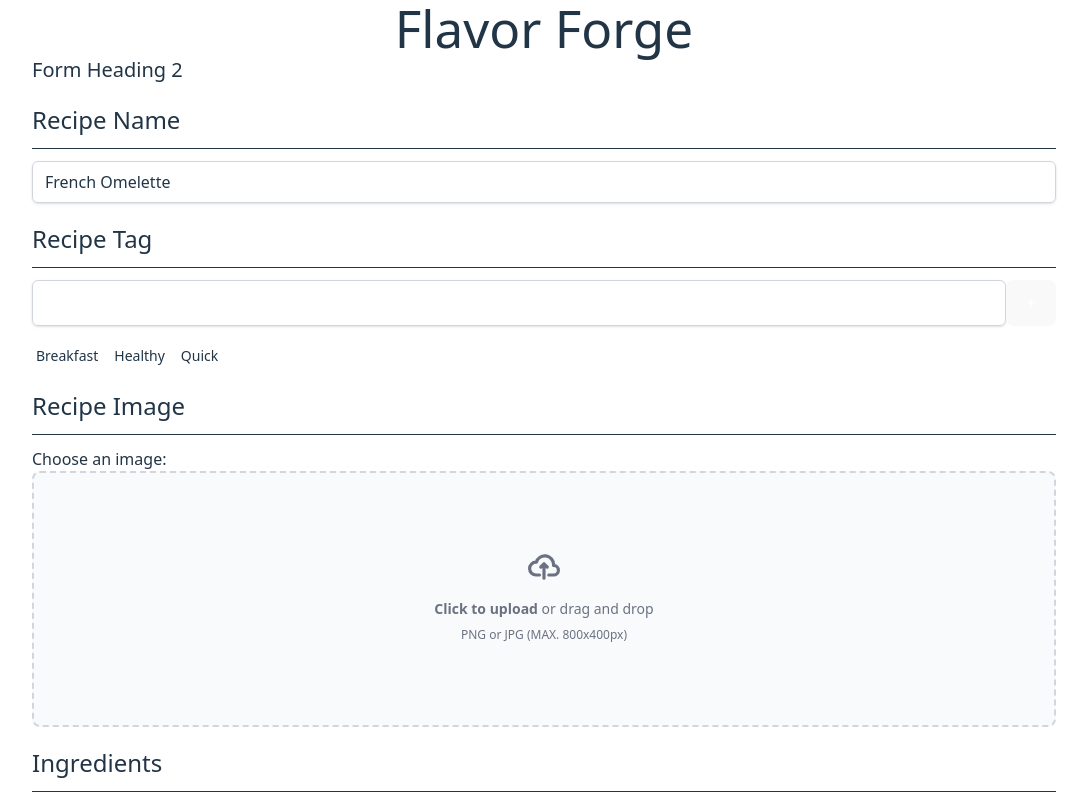
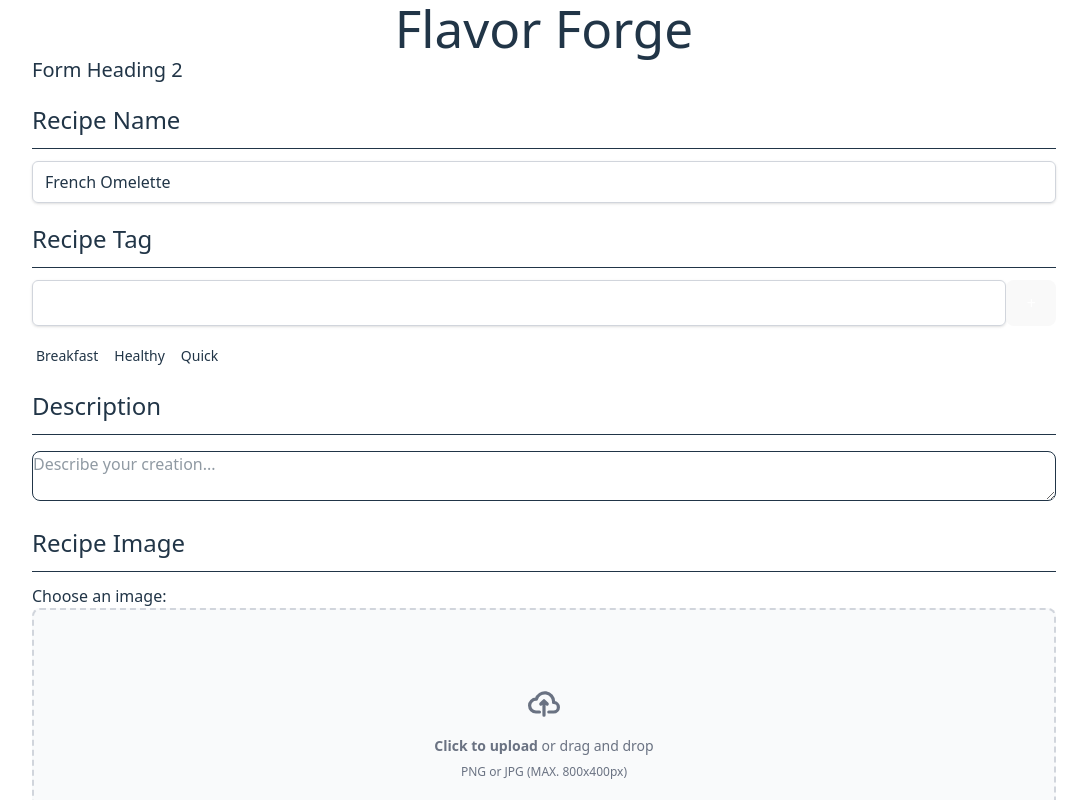
Before and after one commit to Thiettan/flavor-forge, a React (Vite) app: page / in a window 1280 px wide. Shown: the top 800 px of the page, without its empty margins (96-1183 px from the left). Built offline with nearby package versions, Linux system fonts and the light colour scheme.

Commit message:
added description input

```diff
--- a/src/App.jsx
+++ b/src/App.jsx
@@ -1,6 +1,7 @@
-import { useState } from "react";
+import { useState, useEffect } from "react";
 import AddBtn from "./components/AddBtn";
 import RecipeNameInput from "./components/RecipeNameInput";
+import RecipeDescriptionInput from "./components/RecipeDescriptionInput";
 import RecipeTagInput from "./components/RecipeTagInput";
 import RecipeImgInput from "./components/RecipeImgInput";
 import IngredientInput from "./components/IngredientInput";
@@ -20,9 +21,14 @@ import testDirectionData from "./data/recipe-directions-test.json";
 function App() {
   const [name, setName] = useState("French Omelette");
   const [tag, setTag] = useState(testTagData);
+  const [description, setDescription] = useState("");
   const [image, setImage] = useState(null);
   const [ingredients, setIngredients] = useState(testIngredientData);
   const [directions, setDirections] = useState(testDirectionData);
+
+  useEffect(() => {
+    console.log("Ingredients state updated:", ingredients);
+  }, [ingredients]);
 
   const handleSaveRecipe = () => {
     //insert form validation here
@@ -35,6 +41,7 @@ function App() {
     const compiledRecipe = {
       name: name.trim(),
       tag: trimArray(tag), // trimmed array of tag strings
+      description: description,
       ingredients: ingredients,
       directions: directions,
       image: image,
@@ -65,6 +72,11 @@ function App() {
     setTag([...tag, newTag]);
   }
 
+  function handleAddDescription(e, newDescription) {
+    e.preventDefault();
+    setDescription(newDescription);
+  }
+
   function handleAddImage(e, newImg) {
     e.preventDefault();
     setImage(newImg);
@@ -91,6 +103,11 @@ function App() {
 
           <RecipeTagInput tag={tag} handleAddTag={handleAddTag} />
 
+          <RecipeDescriptionInput
+            description={description}
+            handleAddDescription={handleAddDescription}
+          />
+
           <RecipeImgInput image={image} handleAddImage={handleAddImage} />
 
           <IngredientInput
--- /dev/null
+++ b/src/components/RecipeDescriptionInput.jsx
@@ -0,0 +1,24 @@
+const RecipeDescriptionInput = ({ description, handleAddDescription }) => {
+  return (
+    <div className="mb-5">
+      <h3 className="text-2xl mb-3">Description</h3>
+      <hr className="mb-3" />
+      <label htmlFor="RecipeForger-RecipeDescription" className="hidden">
+        Description
+      </label>
+      <textarea
+        className="border dark:border-b-gray-300 rounded-lg focus:ring-blue-500 w-full mt-1"
+        id="RecipeForger-RecipeDescription"
+        name="RecipeDescription"
+        type="text"
+        placeholder="Describe your creation..."
+        value={description}
+        onChange={(e) => {
+          //setInputValue(e.target.value);
+          handleAddDescription(e, e.target.value);
+        }}
+      />
+    </div>
+  );
+};
+export default RecipeDescriptionInput;
```
Also changed, not shown: src/components/IngredientList.jsx (+4 -3 lines).
